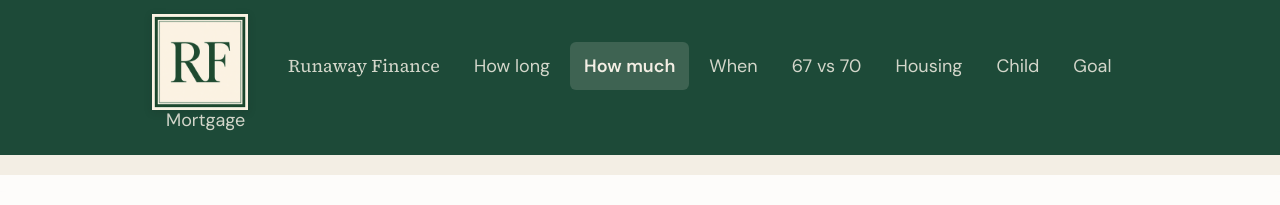
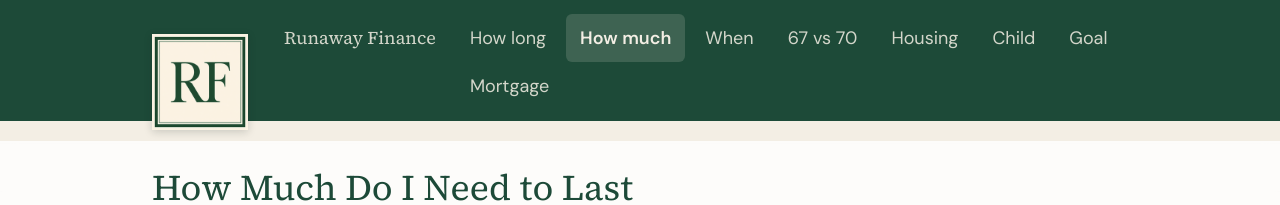
Before and after one commit to r3s0lv343vr/Retirement-and-Longevity-Calculator-Platform, a Next.js app: page /need in a window 1280 px wide. Shown: the top 205 px of the page. Built offline with nearby package versions, Linux system fonts and the light colour scheme; no server answers.

Commit message:
Align Mortgage under How long instead of the logo
The extra nav item was wrapping under the RF badge, so it read as a caption. Keep the logo on its own, and put Mortgage on a second link row lined up with How long.

Co-authored-by: r3s0lv343vr <r3s0lv343vr@users.noreply.github.com>

```diff
--- a/src/components/ClusterNav.tsx
+++ b/src/components/ClusterNav.tsx
@@ -2,8 +2,9 @@ import Link from "next/link";
 import { HUB_NAME } from "@/lib/brand";
 import type { TrustPath } from "@/lib/trust";
 
-const LINKS = [
-  { href: "/", label: HUB_NAME },
+const HOME = { href: "/", label: HUB_NAME } as const;
+
+const PRIMARY = [
   { href: "/longevity", label: "How long" },
   { href: "/need", label: "How much" },
   { href: "/when", label: "When" },
@@ -11,8 +12,12 @@ const LINKS = [
   { href: "/housing", label: "Housing" },
   { href: "/child", label: "Child" },
   { href: "/goal", label: "Goal" },
-  { href: "/mortgage", label: "Mortgage" },
 ] as const;
+
+const MORTGAGE = { href: "/mortgage", label: "Mortgage" } as const;
+
+const HOME_LINK_CLASS =
+  "inline-flex min-h-11 items-center rounded-md px-3 py-2 font-serif text-base leading-snug sm:min-h-12 sm:px-3.5 sm:text-lg";
 
 export function ClusterNav({
   current,
@@ -32,8 +37,8 @@ export function ClusterNav({
   return (
     <>
       <nav className="relative z-20 overflow-visible border-b border-pine/20 bg-pine text-paper" aria-label="Calculators">
-      <div className="mx-auto flex max-w-5xl flex-wrap items-end gap-1 px-4 pt-3 pb-2 sm:gap-1.5 sm:px-6 sm:pt-3.5 sm:pb-2.5">
-        <Link href="/" className="relative z-30 -mb-4 mr-4 shrink-0 sm:-mb-5 sm:mr-5" aria-label={HUB_NAME}>
+        <div className="mx-auto flex max-w-5xl items-end gap-1 px-4 pt-3 pb-2 sm:gap-1.5 sm:px-6 sm:pt-3.5 sm:pb-2.5">
+          <Link href="/" className="relative z-30 -mb-4 mr-3 shrink-0 sm:-mb-5 sm:mr-4" aria-label={HUB_NAME}>
             <img
               src="/rf-mark.png"
               alt=""
@@ -42,13 +47,42 @@ export function ClusterNav({
               className="h-[84px] w-[84px] bg-paper shadow-[0_2px_8px_rgba(20,34,28,0.18)] sm:h-24 sm:w-24"
             />
           </Link>
-        {LINKS.map((link) => {
-          const active = current === link.href;
-          const home = link.href === "/";
+          <div className="min-w-0 flex-1">
+            <div className="flex flex-wrap items-center gap-1 sm:gap-1.5">
+              <NavLink href={HOME.href} label={HOME.label} current={current} home />
+              {PRIMARY.map((link) => (
+                <NavLink key={link.href} href={link.href} label={link.label} current={current} />
+              ))}
+            </div>
+            <div className="flex flex-wrap items-center gap-1 sm:gap-1.5">
+              <span aria-hidden className={`${HOME_LINK_CLASS} invisible select-none`}>
+                {HOME.label}
+              </span>
+              <NavLink href={MORTGAGE.href} label={MORTGAGE.label} current={current} />
+            </div>
+          </div>
+        </div>
+      </nav>
+      <div aria-hidden className="h-4 sm:h-5" />
+    </>
+  );
+}
+
+function NavLink({
+  href,
+  label,
+  current,
+  home = false,
+}: {
+  href: string;
+  label: string;
+  current: string;
+  home?: boolean;
+}) {
+  const active = current === href;
   return (
     <Link
-              key={link.href}
-              href={link.href}
+      href={href}
       aria-current={active ? "page" : undefined}
       className={[
         "inline-flex min-h-11 items-center rounded-md px-3 py-2 text-base leading-snug sm:min-h-12 sm:px-3.5 sm:text-lg",
@@ -60,13 +94,7 @@ export function ClusterNav({
         .filter(Boolean)
         .join(" ")}
     >
-              {link.label}
+      {label}
     </Link>
   );
-        })}
-      </div>
-    </nav>
-    <div aria-hidden className="h-4 sm:h-5" />
-    </>
-  );
 }
```
Lines whose indentation alone changed are shown as unchanged.
